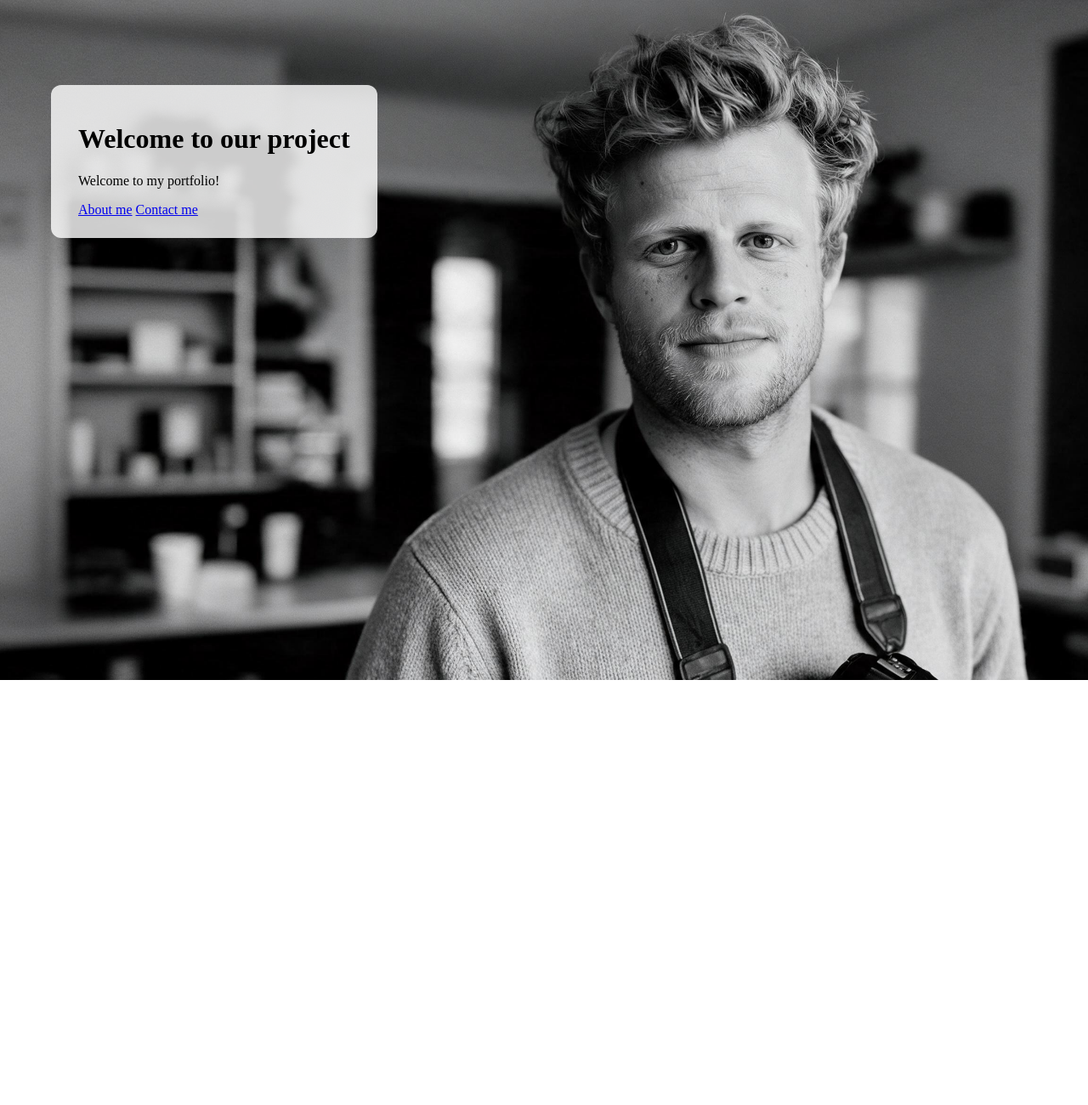
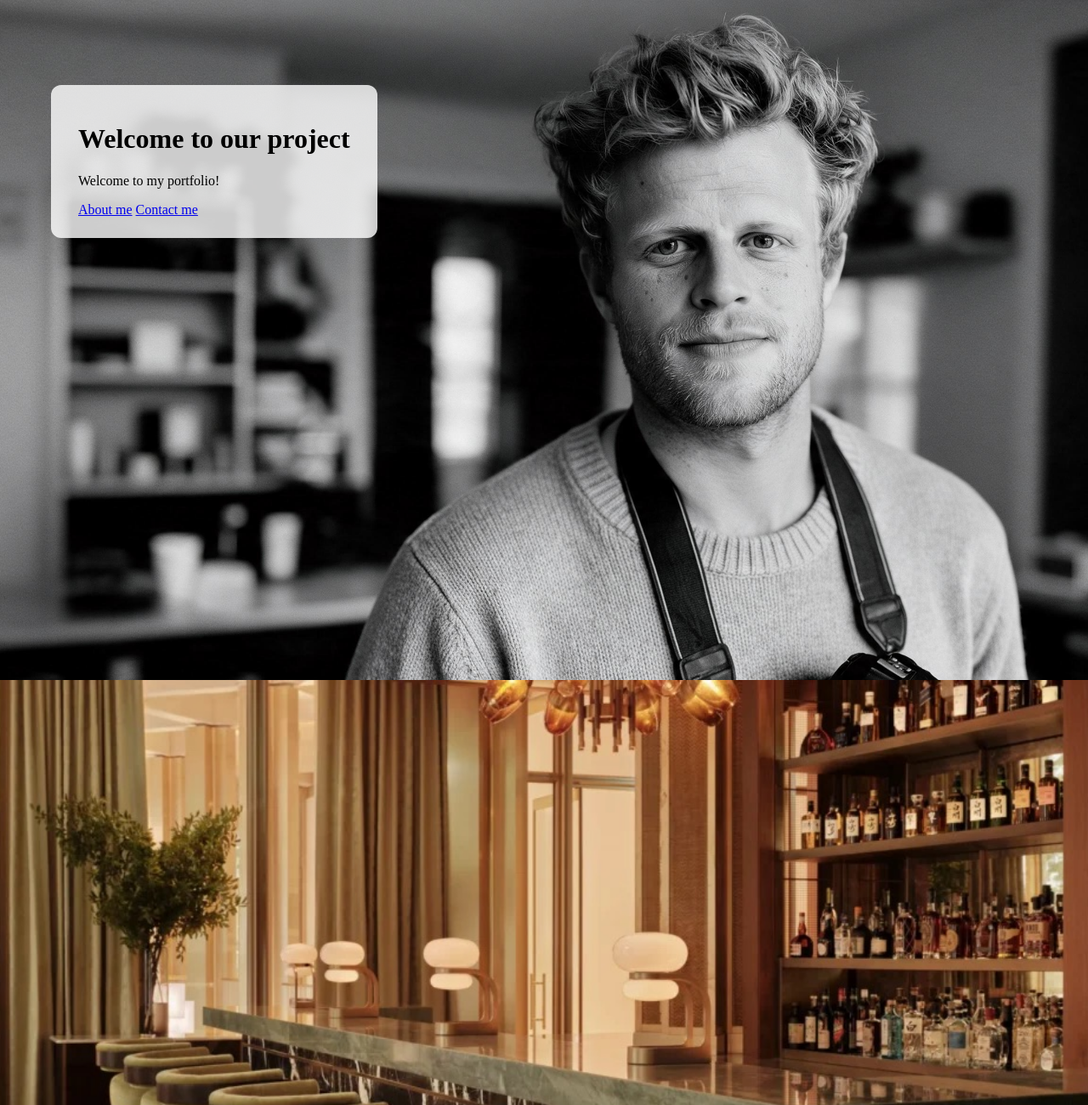
Before and after one commit to issa433/group-project-portfolio, a SvelteKit app: page / in a window 1280 px wide. Shown: the top 1300 px of the page at 85% size. Before the commit the page ends 800 px from the top, so only its background shows below. Built offline with nearby package versions, Linux system fonts and the light colour scheme.

Commit message:
fotoabout

```diff
--- a/src/routes/+page.svelte
+++ b/src/routes/+page.svelte
@@ -39,25 +39,12 @@ img {
 }
 main {
     position: relative;
-    height: 100vh;
-    overflow-y: scroll;
-    scroll-snap-type: y mandatory;
-    scroll-behavior: smooth;
 }
-.slide {
-    scroll-snap-align: start;
-    scroll-snap-stop: always;
-}
-footer {
-    scroll-snap-align: end;
-    padding: 24px 40px;
-}
-
 .page {
     position: absolute;
     top: 100px;
     left: 60px;
-    z-index: 1;
+    z-index: 0;
     background-color: rgba(255, 255, 255, 0.8);
     padding: 24px 32px;
     border-radius: 12px;
```
Also changed, not shown: src/routes/about/+page.svelte (+6 -2 lines), 1 other file (tests, documents, lock files or other folders).
